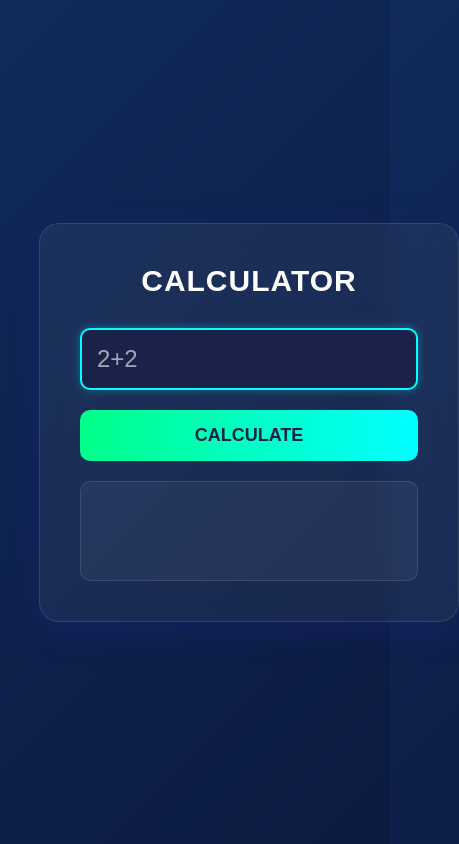
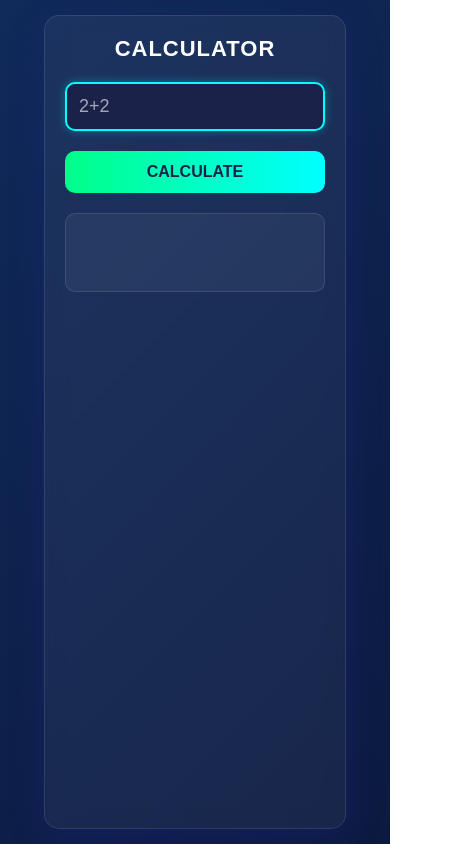
Before and after one commit to HINANISARGITHUB/mini-calculator-fronted-, a plain HTML site: page index.html in a window 390 px wide. Shown: the whole page, 459 px wide, since content can reach past the window. Drawn offline with Linux system fonts and the light colour scheme.

Commit message:
changing in css

```diff
--- a/style.css
+++ b/style.css
@@ -130,3 +130,51 @@ h1 {
     color: white;
     padding: 20px;
 }
+
+/* =========================
+   RESPONSIVE DESIGN
+========================= */
+
+
+/* Mobile */
+@media (max-width: 600px) {
+    body {
+        overflow: auto;
+    }
+
+    .main-container {
+        flex-direction: column;
+        padding: 15px;
+        gap: 20px;
+    }
+
+    .boy-section {
+        display: none; /* hides image for better mobile layout */
+    }
+
+    .glass-panel {
+        width: 100%;
+        padding: 20px;
+        border-radius: 15px;
+    }
+
+    h1 {
+        font-size: 22px;
+        margin-bottom: 20px;
+    }
+
+    #calc-input {
+        font-size: 18px;
+        padding: 12px;
+    }
+
+    .calculate-btn {
+        font-size: 16px;
+        padding: 12px;
+    }
+
+    #result-text {
+        font-size: 32px;
+        padding: 10px;
+    }
+}
```
